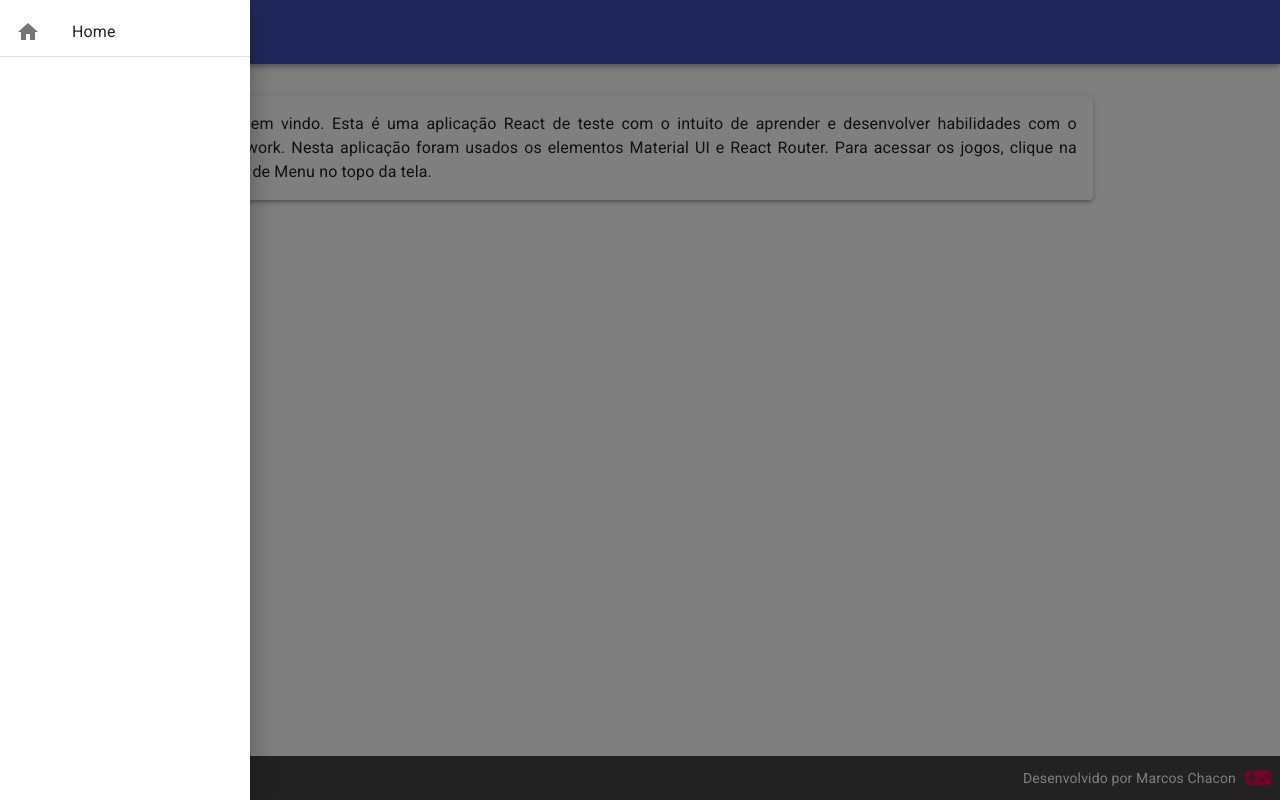
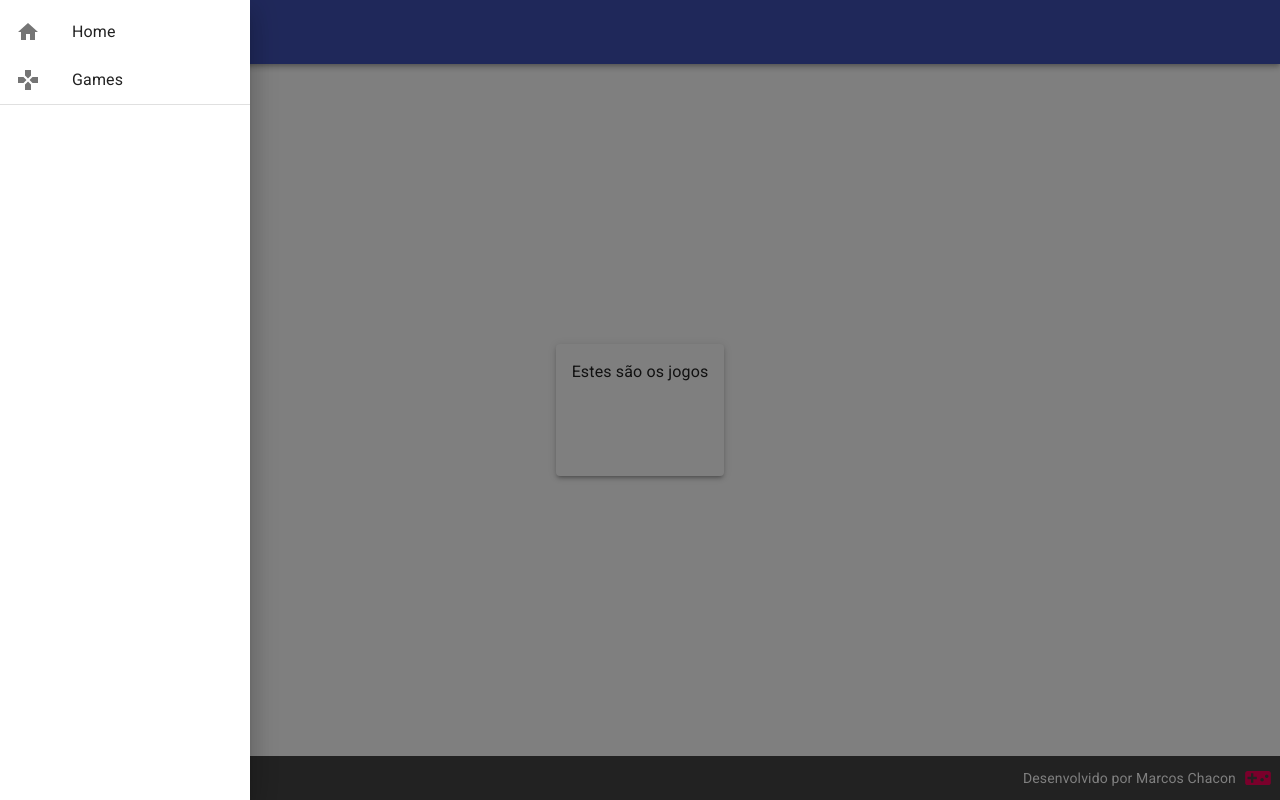
Before and after one commit to Kiicchan/games-react, a React (Create React App) app: page /games in a window 1280 px wide. Both pictures are taken after a click on the button "menu". Built offline with nearby package versions, Linux system fonts and the light colour scheme.

Commit message:
adicionadas Rotas

```diff
--- a/src/layout/Nav.jsx
+++ b/src/layout/Nav.jsx
@@ -1,4 +1,5 @@
 import React from 'react';
+import PropTypes from 'prop-types';
 import { makeStyles } from '@material-ui/core/styles';
 import Drawer from '@material-ui/core/Drawer';
 import List from '@material-ui/core/List';
@@ -6,7 +7,33 @@ import Divider from '@material-ui/core/Divider';
 import ListItem from '@material-ui/core/ListItem';
 import ListItemIcon from '@material-ui/core/ListItemIcon';
 import ListItemText from '@material-ui/core/ListItemText';
-import HomeIcon from "@material-ui/icons/Home";
+import IconHome from "@material-ui/icons/Home";
+import IconGames from "@material-ui/icons/Games";
+import { Link as RouterLink } from 'react-router-dom';
+
+function ListItemLink(props) {
+  const { icon, primary, to } = props;
+
+  const renderLink = React.useMemo(
+    () => React.forwardRef((itemProps, ref) => <RouterLink to={to} ref={ref} {...itemProps} />),
+    [to],
+  );
+
+  return (
+    <li>
+      <ListItem button component={renderLink}>
+        {icon ? <ListItemIcon>{icon}</ListItemIcon> : null}
+        <ListItemText primary={primary} />
+      </ListItem>
+    </li>
+  );
+}
+
+ListItemLink.propTypes = {
+  icon: PropTypes.element,
+  primary: PropTypes.string.isRequired,
+  to: PropTypes.string.isRequired,
+};
 
 const useStyles = makeStyles({
   list: {
@@ -15,17 +42,15 @@ const useStyles = makeStyles({
 });
 
 function Nav(props) {
-    const classes = useStyles()
+  const classes = useStyles()
   return (
-          <Drawer {...props}>
-              <List className={classes.list}>
-                  <ListItem>
-                      <ListItemIcon><HomeIcon/></ListItemIcon>
-                      <ListItemText>Home</ListItemText>
-                  </ListItem>
-                  <Divider/>
-              </List>
-          </Drawer>
+    <Drawer {...props}>
+      <List className={classes.list}>
+        <ListItemLink to="/home" primary="Home" icon={<IconHome />} />
+        <ListItemLink to="/games" primary="Games" icon={<IconGames />}/>
+        <Divider />
+      </List>
+    </Drawer>
   );
 }
 
--- a/src/main/App.js
+++ b/src/main/App.js
@@ -1,10 +1,13 @@
 import "./App.css";
-import { Home } from "../views";
+import Routes from "./Routes";
+import { BrowserRouter } from "react-router-dom";
 
 function App() {
   return (
     <div className="App">
-      <Home></Home>
+      <BrowserRouter>
+        <Routes />
+      </BrowserRouter>
     </div>
   );
 }
--- /dev/null
+++ b/src/main/Routes.jsx
@@ -0,0 +1,15 @@
+import { Switch, Route, Redirect } from "react-router-dom";
+import { Home, Games } from "../views";
+
+function Routes() {
+
+    return (
+        <Switch>
+            <Route exact path="/home" component={Home} />
+            <Route exact path="/games" component={Games} />
+            <Redirect from='*' to='/home' />
+        </Switch>
+    )
+}
+
+export default Routes;
--- /dev/null
+++ b/src/views/Games.jsx
@@ -0,0 +1,32 @@
+import { Typography, Paper } from "@material-ui/core";
+import { Header, Footer, Main } from "../layout";
+import IconGames from "@material-ui/icons/Games";
+import { makeStyles } from "@material-ui/core/styles";
+
+const useStyles = makeStyles((theme) => ({
+    content: {
+        minWidth: "100px",
+        minHeight: "100px",
+        padding: theme.spacing(2),
+        margin: theme.spacing(2)
+    }
+}));
+
+function Games() {
+    const classes = useStyles()
+    return (
+        <>
+            <Header title="Games" icon={<IconGames />} />
+            <Main>
+                <Paper elevation={3} className={classes.content} >
+                    <Typography variant="body1" component="p" align="justify">
+                        Estes são os jogos
+                    </Typography>
+                </Paper>
+            </Main>
+            <Footer />
+        </>
+    )
+}
+
+export default Games;
--- a/src/views/index.js
+++ b/src/views/index.js
@@ -1,5 +1,6 @@
 import Home from './Home'
+import Games from './Games'
 
 export {
-    Home
+    Home, Games
 }
```
